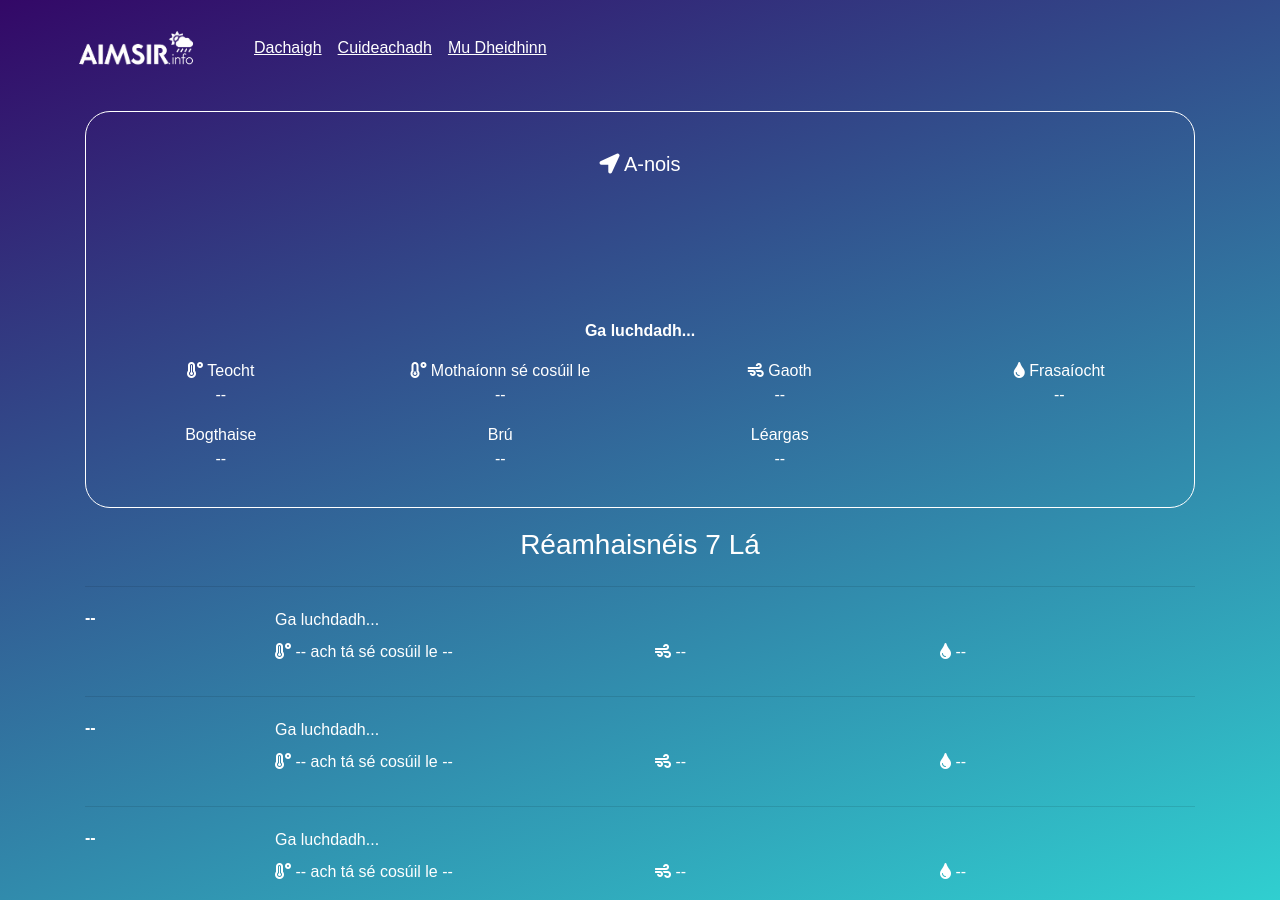
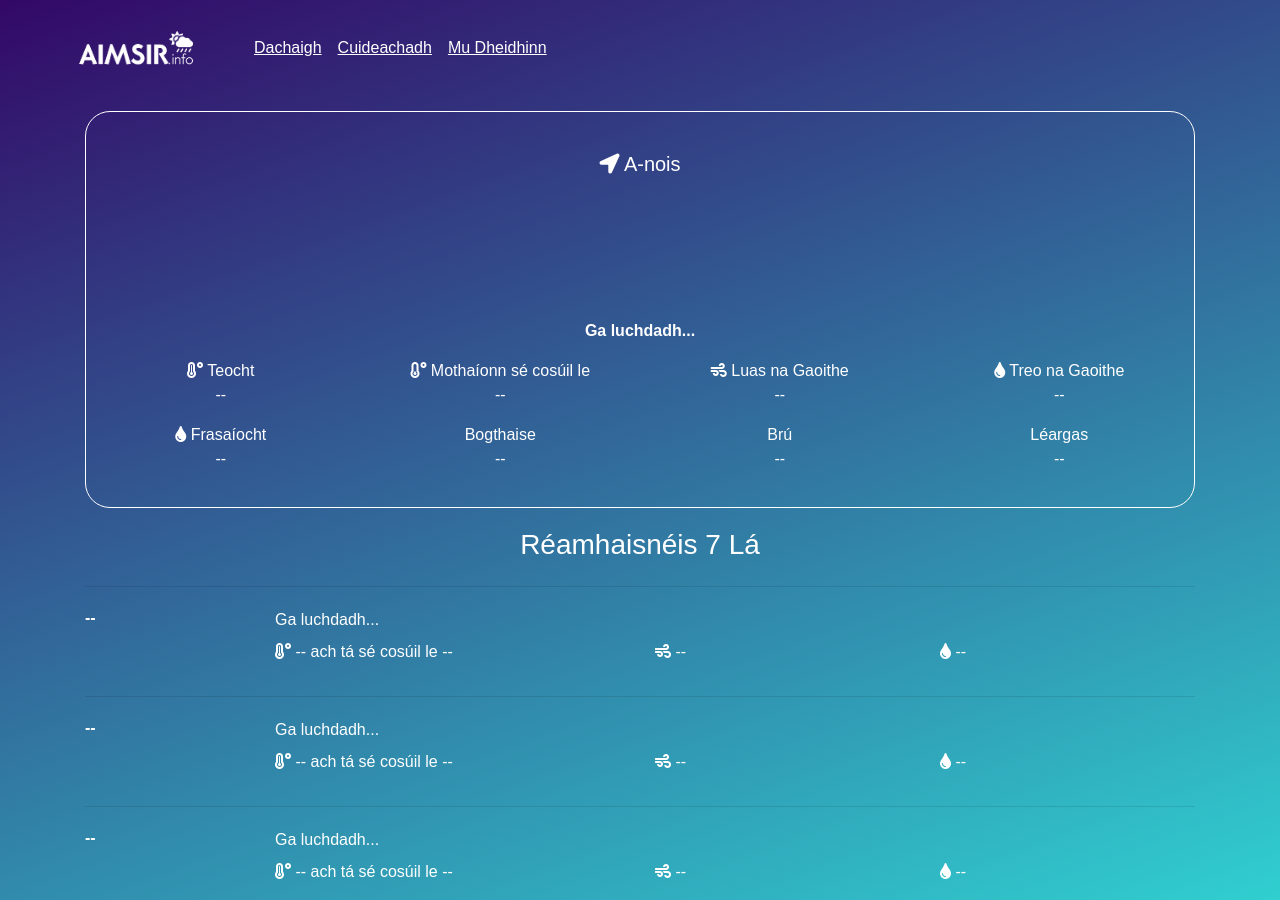
Before and after one commit to angeidheal/aimsir, a Jekyll site: the page built from ga.html, in a window 1280 px wide and 900 px high. Built offline with Jekyll 4.4.1, drawn with Linux system fonts in a browser that asks for light colours; nearby versions of some CDN libraries; a script that is not in the unit is left out.

Commit message:
Update ga.html

```diff
--- a/ga.html
+++ b/ga.html
@@ -25,13 +25,16 @@
         <p><i class="fas fa-temperature-low"></i> Mothaíonn sé cosúil le<br/><span class="app-temp">--</span></p>
       </div>
       <div class="col-md-3">
-        <p><i class="fas fa-wind"></i> Gaoth<br/><span class="wind">--</span></p>
+        <p><i class="fas fa-wind"></i> Luas na Gaoithe<br/><span class="wind">--</span></p>
       </div>
+      <div class="col-md-3">
+        <p><i class="fas fa-tint"></i> Treo na Gaoithe<br/><span class="wind-bearing">--</span></p>
+      </div>
+    </div>
+    <div class="row">
       <div class="col-md-3">
         <p><i class="fas fa-tint"></i> Frasaíocht<br/><span class="precip">--</span></p>
       </div>
-    </div>
-    <div class="row">
       <div class="col-md-3">
         <p>Bogthaise<br/><span class="humidityLevel">--<span></p>
       </div>
@@ -40,9 +43,6 @@
       </div>
       <div class="col-md-3">
         <p>Léargas<br/><span class="visibility">--<span></p>
-      </div>
-      <div class="col-md-3">
-        <p></p>
       </div>
     </div>
   </div>
```
